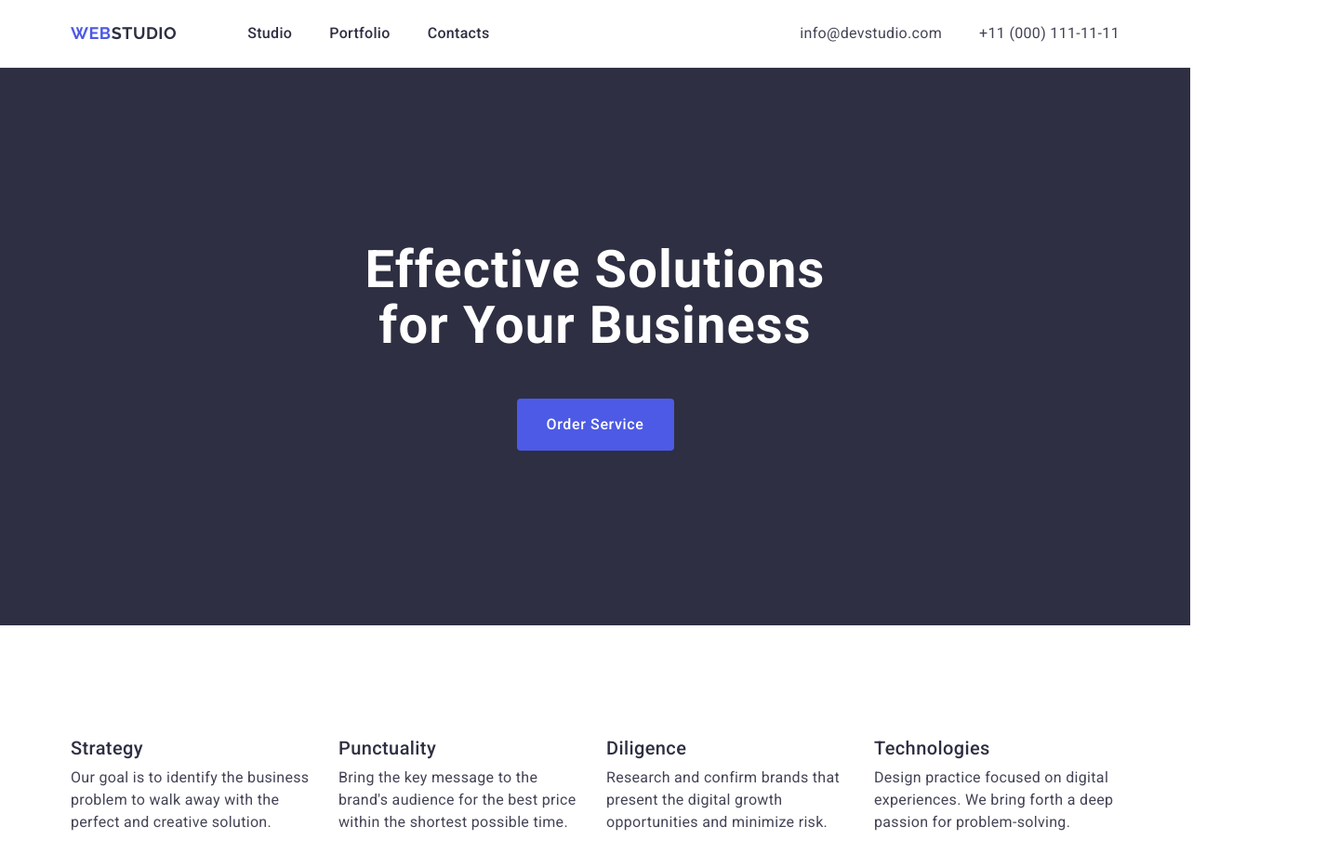
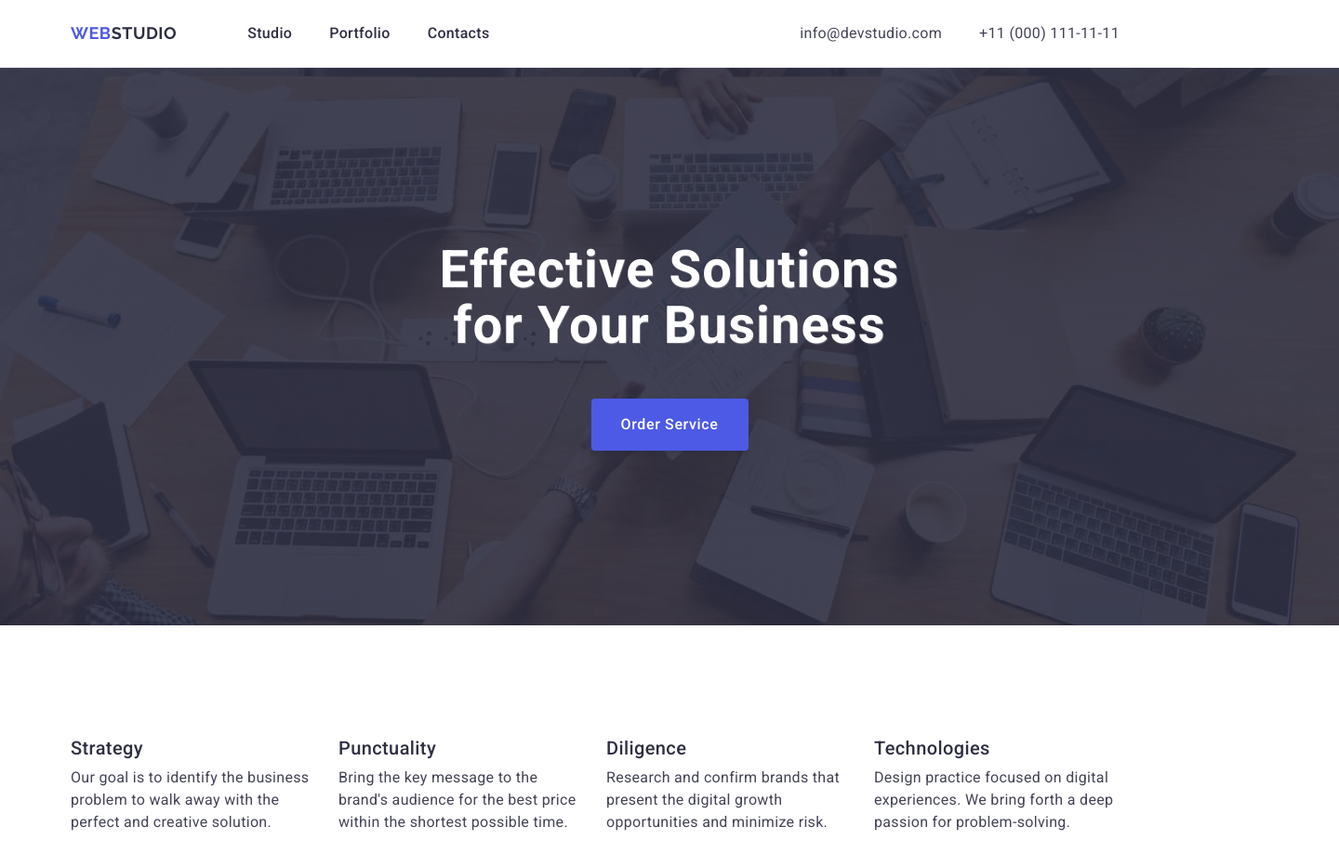
Before and after one commit to larysa-st/goit-markup-hw-04, a plain HTML site: page index.html in a window 1280 px wide. Shown: the top 932 px of the page at 93% size, 1440 px wide, since content can reach past the window. Drawn offline with nearby package versions, Linux system fonts and the light colour scheme.

Commit message:
add images and css

```diff
--- a/css/styles.css
+++ b/css/styles.css
@@ -126,7 +126,19 @@ ol {
   height: 600px;
   display: flex;
   align-items: center;
-  padding: 188px 0 188px;
+  padding: 188px 0;
+  width: 1440px;
+  margin-left: auto;
+  margin-right: auto;
+  background-image: linear-gradient(
+      to bottom,
+      rgba(46, 47, 66, 0.7),
+      rgba(46, 47, 66, 0.7)
+    ),
+    url(../images/background-image.jpg);
+  background-repeat: no-repeat;
+  background-position: center center;
+  background-size: cover;
 }
 
 .hero-title {
```
Also changed, not shown: images/background-image.jpg (added), images/icons.svg (added), images/icons.svg.svg (added).
